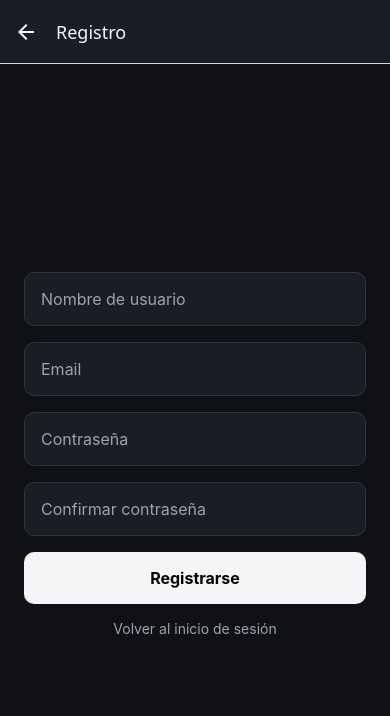
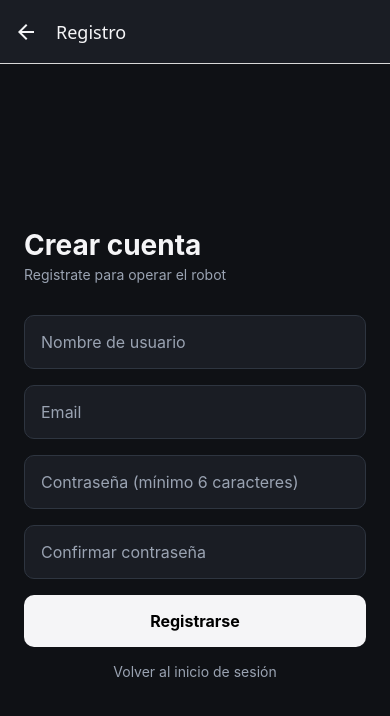
Before and after one commit to FedericoHerreraa/G9-ReactNative, a React Native app: screen /Register in a window 390 px wide. Shown: the top 716 px of the page. Built offline with nearby package versions, Linux system fonts and the light colour scheme; what react-native-worklets would draw is missing.

Commit message:
feat: auth - login validaciones, registro confirmar password, cerrar sesion

```diff
--- a/src/navigation/AppNavigator.jsx
+++ b/src/navigation/AppNavigator.jsx
@@ -8,7 +8,7 @@ import MainTabs from './MainTabs';
 import { navigationRef } from './navigationRef';
 
 export default function AppNavigator() {
-  const { token, isLoading } = useAuth();
+  const { token, isLoading, isAuthenticated } = useAuth();
 
   if (isLoading) {
     return (
@@ -19,8 +19,8 @@ export default function AppNavigator() {
   }
 
   return (
-    <NavigationContainer ref={navigationRef} key={token ? 'main' : 'auth'}>
-      {token ? <MainTabs /> : <AuthStack />}
+    <NavigationContainer ref={navigationRef} key={isAuthenticated ? 'main' : 'auth'}>
+      {isAuthenticated ? <MainTabs /> : <AuthStack />}
     </NavigationContainer>
   );
 }
--- a/src/screens/LoginScreen.jsx
+++ b/src/screens/LoginScreen.jsx
@@ -7,7 +7,6 @@ import {
   StyleSheet,
   Text,
   TextInput,
-  View,
 } from 'react-native';
 
 import { colors, fonts, spacing } from '../constants/theme';
@@ -20,21 +19,44 @@ export default function LoginScreen({ navigation }) {
   const [error, setError] = useState('');
   const [submitting, setSubmitting] = useState(false);
 
+  const validate = () => {
+    if (!identifier.trim()) {
+      setError('Completá el email o usuario.');
+      return false;
+    }
+    if (identifier.includes('@')) {
+      const emailRegex = /^[^\s@]+@[^\s@]+\.[^\s@]+$/;
+      if (!emailRegex.test(identifier.trim())) {
+        setError('El email no tiene un formato válido.');
+        return false;
+      }
+    }
+    if (!password) {
+      setError('La contraseña es obligatoria.');
+      return false;
+    }
+    return true;
+  };
+
   const handleLogin = async () => {
-    if (!identifier.trim() || !password) {
-      setError('Completá usuario/email y contraseña.');
-      return;
-    }
     setError('');
+    if (!validate()) return;
     setSubmitting(true);
     try {
       await login(identifier.trim(), password);
     } catch (err) {
-      const message =
-        err.response?.data?.message ??
-        err.response?.data?.detail ??
-        'No se pudo iniciar sesión. Verificá tus credenciales.';
-      setError(message);
+      const status = err.response?.status;
+      if (status === 401 || status === 400) {
+        setError('Email o contraseña incorrectos.');
+      } else if (status === 404) {
+        setError('Usuario no encontrado.');
+      } else {
+        setError(
+          err.response?.data?.message ??
+          err.response?.data?.detail ??
+          'No se pudo iniciar sesión. Verificá tus credenciales.'
+        );
+      }
     } finally {
       setSubmitting(false);
     }
@@ -67,8 +89,9 @@ export default function LoginScreen({ navigation }) {
         placeholder="Email o usuario"
         placeholderTextColor={colors.textMuted}
         autoCapitalize="none"
+        autoCorrect={false}
         value={identifier}
-        onChangeText={setIdentifier}
+        onChangeText={(t) => { setIdentifier(t); setError(''); }}
       />
       <TextInput
         style={styles.input}
@@ -76,7 +99,7 @@ export default function LoginScreen({ navigation }) {
         placeholderTextColor={colors.textMuted}
         secureTextEntry
         value={password}
-        onChangeText={setPassword}
+        onChangeText={(t) => { setPassword(t); setError(''); }}
       />
 
       {error ? <Text style={styles.error}>{error}</Text> : null}
@@ -114,26 +137,10 @@ export default function LoginScreen({ navigation }) {
 }
 
 const styles = StyleSheet.create({
-  scroll: {
-    flex: 1,
-    backgroundColor: colors.background,
-  },
-  container: {
-    flexGrow: 1,
-    padding: spacing.lg,
-    justifyContent: 'center',
-  },
-  title: {
-    color: colors.text,
-    fontSize: fonts.sizes.xxl,
-    fontWeight: '700',
-    marginBottom: spacing.xs,
-  },
-  subtitle: {
-    color: colors.textMuted,
-    fontSize: fonts.sizes.md,
-    marginBottom: spacing.xl,
-  },
+  scroll: { flex: 1, backgroundColor: colors.background },
+  container: { flexGrow: 1, padding: spacing.lg, justifyContent: 'center' },
+  title: { color: colors.text, fontSize: fonts.sizes.xxl, fontWeight: '700', marginBottom: spacing.xs },
+  subtitle: { color: colors.textMuted, fontSize: fonts.sizes.md, marginBottom: spacing.xl },
   input: {
     backgroundColor: colors.surface,
     borderWidth: 1,
@@ -144,49 +151,12 @@ const styles = StyleSheet.create({
     marginBottom: spacing.md,
     fontSize: fonts.sizes.lg,
   },
-  error: {
-    color: colors.error,
-    marginBottom: spacing.md,
-    fontSize: fonts.sizes.md,
-  },
-  button: {
-    backgroundColor: colors.text,
-    padding: spacing.md,
-    borderRadius: 10,
-    alignItems: 'center',
-    marginBottom: spacing.md,
-  },
-  buttonDisabled: {
-    opacity: 0.7,
-  },
-  buttonText: {
-    color: colors.black,
-    fontWeight: '700',
-    fontSize: fonts.sizes.lg,
-  },
-  link: {
-    color: colors.textMuted,
-    textAlign: 'center',
-    fontSize: fonts.sizes.md,
-  },
-  devHint: {
-    color: colors.textMuted,
-    fontSize: fonts.sizes.sm,
-    textAlign: 'center',
-    marginTop: spacing.xl,
-    marginBottom: spacing.sm,
-  },
-  devButton: {
-    padding: spacing.md,
-    borderRadius: 10,
-    borderWidth: 1,
-    borderColor: colors.warning,
-    borderStyle: 'dashed',
-    alignItems: 'center',
-  },
-  devButtonText: {
-    color: colors.warning,
-    fontSize: fonts.sizes.md,
-    fontWeight: '600',
-  },
+  error: { color: colors.error, marginBottom: spacing.md, fontSize: fonts.sizes.md },
+  button: { backgroundColor: colors.text, padding: spacing.md, borderRadius: 10, alignItems: 'center', marginBottom: spacing.md },
+  buttonDisabled: { opacity: 0.7 },
+  buttonText: { color: colors.black, fontWeight: '700', fontSize: fonts.sizes.lg },
+  link: { color: colors.textMuted, textAlign: 'center', fontSize: fonts.sizes.md },
+  devHint: { color: colors.textMuted, fontSize: fonts.sizes.sm, textAlign: 'center', marginTop: spacing.xl, marginBottom: spacing.sm },
+  devButton: { padding: spacing.md, borderRadius: 10, borderWidth: 1, borderColor: colors.warning, borderStyle: 'dashed', alignItems: 'center' },
+  devButtonText: { color: colors.warning, fontSize: fonts.sizes.md, fontWeight: '600' },
 });
--- a/src/screens/RegisterScreen.jsx
+++ b/src/screens/RegisterScreen.jsx
@@ -2,14 +2,14 @@ import { useState } from 'react';
 import {
   ActivityIndicator,
   Pressable,
+  ScrollView,
   StyleSheet,
   Text,
-  TextInput,
-  View,
+  TextInput
 } from 'react-native';
 
 import * as authApi from '../api/auth';
-import { colors, spacing, fonts } from '../constants/theme';
+import { colors, fonts, spacing } from '../constants/theme';
 
 export default function RegisterScreen({ navigation }) {
   const [username, setUsername] = useState('');
@@ -20,72 +20,145 @@ export default function RegisterScreen({ navigation }) {
   const [success, setSuccess] = useState('');
   const [submitting, setSubmitting] = useState(false);
 
+  // ─── Validaciones ──────────────────────────────────────────────────────────
+  const validate = () => {
+    if (!username.trim()) {
+      setError('El nombre de usuario es obligatorio.');
+      return false;
+    }
+    if (username.trim().length < 3) {
+      setError('El nombre de usuario debe tener al menos 3 caracteres.');
+      return false;
+    }
+    if (!email.trim()) {
+      setError('El email es obligatorio.');
+      return false;
+    }
+    const emailRegex = /^[^\s@]+@[^\s@]+\.[^\s@]+$/;
+    if (!emailRegex.test(email.trim())) {
+      setError('Ingresá un email válido.');
+      return false;
+    }
+    if (!password) {
+      setError('La contraseña es obligatoria.');
+      return false;
+    }
+    if (password.length < 6) {
+      setError('La contraseña debe tener al menos 6 caracteres.');
+      return false;
+    }
+    if (password !== confirmPassword) {
+      setError('Las contraseñas no coinciden.');
+      return false;
+    }
+    return true;
+  };
+
+  // ─── Submit ────────────────────────────────────────────────────────────────
   const handleRegister = async () => {
     setError('');
     setSuccess('');
-    if (password !== confirmPassword) {
-      setError('Las contraseñas no coinciden.');
-      return;
-    }
+
+    if (!validate()) return;
+
     setSubmitting(true);
     try {
       await authApi.register(username.trim(), email.trim(), password);
       setSuccess('Cuenta creada. Ya podés iniciar sesión.');
       setTimeout(() => navigation.navigate('Login'), 1500);
     } catch (err) {
-      const message =
-        err.response?.data?.message ??
-        err.response?.data?.detail ??
-        'No se pudo completar el registro.';
-      setError(message);
+      const status = err.response?.status;
+      const serverMsg =
+        (err.response?.data?.message ?? err.response?.data?.detail ?? '').toLowerCase();
+
+      // Mensajes específicos según el error del servidor
+      if (status === 409 || status === 400) {
+        if (serverMsg.includes('email')) {
+          setError('Ese email ya está registrado. Probá con otro o iniciá sesión.');
+        } else if (
+          serverMsg.includes('username') ||
+          serverMsg.includes('usuario') ||
+          serverMsg.includes('user')
+        ) {
+          setError('Ese nombre de usuario ya existe. Elegí otro.');
+        } else {
+          setError('El email o nombre de usuario ya está en uso.');
+        }
+      } else if (!err.response) {
+        setError('Sin conexión. Verificá tu red o que el servidor esté disponible.');
+      } else {
+        setError(
+          err.response?.data?.message ??
+          err.response?.data?.detail ??
+          'No se pudo completar el registro.'
+        );
+      }
     } finally {
       setSubmitting(false);
     }
   };
 
+  // Indicador en tiempo real de contraseñas que no coinciden
+  const passwordMismatch =
+    confirmPassword.length > 0 && password !== confirmPassword;
+
   return (
-    <View style={styles.container}>
+    <ScrollView
+      style={styles.scroll}
+      contentContainerStyle={styles.container}
+      keyboardShouldPersistTaps="handled">
+
+      <Text style={styles.title}>Crear cuenta</Text>
+      <Text style={styles.subtitle}>Registrate para operar el robot</Text>
+
       <TextInput
         style={styles.input}
         placeholder="Nombre de usuario"
         placeholderTextColor={colors.textMuted}
         autoCapitalize="none"
+        autoCorrect={false}
         value={username}
-        onChangeText={setUsername}
+        onChangeText={(t) => { setUsername(t); setError(''); }}
       />
       <TextInput
         style={styles.input}
         placeholder="Email"
         placeholderTextColor={colors.textMuted}
         autoCapitalize="none"
+        autoCorrect={false}
         keyboardType="email-address"
         value={email}
-        onChangeText={setEmail}
+        onChangeText={(t) => { setEmail(t); setError(''); }}
       />
       <TextInput
         style={styles.input}
-        placeholder="Contraseña"
+        placeholder="Contraseña (mínimo 6 caracteres)"
         placeholderTextColor={colors.textMuted}
         secureTextEntry
         value={password}
-        onChangeText={setPassword}
+        onChangeText={(t) => { setPassword(t); setError(''); }}
       />
       <TextInput
-        style={styles.input}
+        style={[styles.input, passwordMismatch && styles.inputError]}
         placeholder="Confirmar contraseña"
         placeholderTextColor={colors.textMuted}
         secureTextEntry
         value={confirmPassword}
-        onChangeText={setConfirmPassword}
+        onChangeText={(t) => { setConfirmPassword(t); setError(''); }}
       />
+
+      {/* Indicador en tiempo real */}
+      {passwordMismatch && (
+        <Text style={styles.inlineError}>Las contraseñas no coinciden</Text>
+      )}
 
       {error ? <Text style={styles.error}>{error}</Text> : null}
       {success ? <Text style={styles.success}>{success}</Text> : null}
 
       <Pressable
-        style={[styles.button, submitting && styles.buttonDisabled]}
+        style={[styles.button, (submitting || success) && styles.buttonDisabled]}
         onPress={handleRegister}
-        disabled={submitting}>
+        disabled={submitting || !!success}>
         {submitting ? (
           <ActivityIndicator color={colors.white} />
         ) : (
@@ -96,16 +169,30 @@ export default function RegisterScreen({ navigation }) {
       <Pressable onPress={() => navigation.navigate('Login')}>
         <Text style={styles.link}>Volver al inicio de sesión</Text>
       </Pressable>
-    </View>
+    </ScrollView>
   );
 }
 
 const styles = StyleSheet.create({
+  scroll: {
+    flex: 1,
+    backgroundColor: colors.background,
+  },
   container: {
-    flex: 1,
+    flexGrow: 1,
     padding: spacing.lg,
     justifyContent: 'center',
-    backgroundColor: colors.background,
+  },
+  title: {
+    color: colors.text,
+    fontSize: fonts.sizes.xxl,
+    fontWeight: '700',
+    marginBottom: spacing.xs,
+  },
+  subtitle: {
+    color: colors.textMuted,
+    fontSize: fonts.sizes.md,
+    marginBottom: spacing.xl,
   },
   input: {
     backgroundColor: colors.surface,
@@ -117,13 +204,25 @@ const styles = StyleSheet.create({
     marginBottom: spacing.md,
     fontSize: fonts.sizes.lg,
   },
+  inputError: {
+    borderColor: colors.error,
+  },
+  inlineError: {
+    color: colors.error,
+    fontSize: fonts.sizes.sm,
+    marginTop: -spacing.sm,
+    marginBottom: spacing.sm,
+    marginLeft: 4,
+  },
   error: {
     color: colors.error,
     marginBottom: spacing.md,
+    fontSize: fonts.sizes.md,
   },
   success: {
     color: colors.success,
     marginBottom: spacing.md,
+    fontSize: fonts.sizes.md,
   },
   button: {
     backgroundColor: colors.text,
```
Also changed, not shown: src/navigation/MainTabs.jsx (+18 -7 lines).
